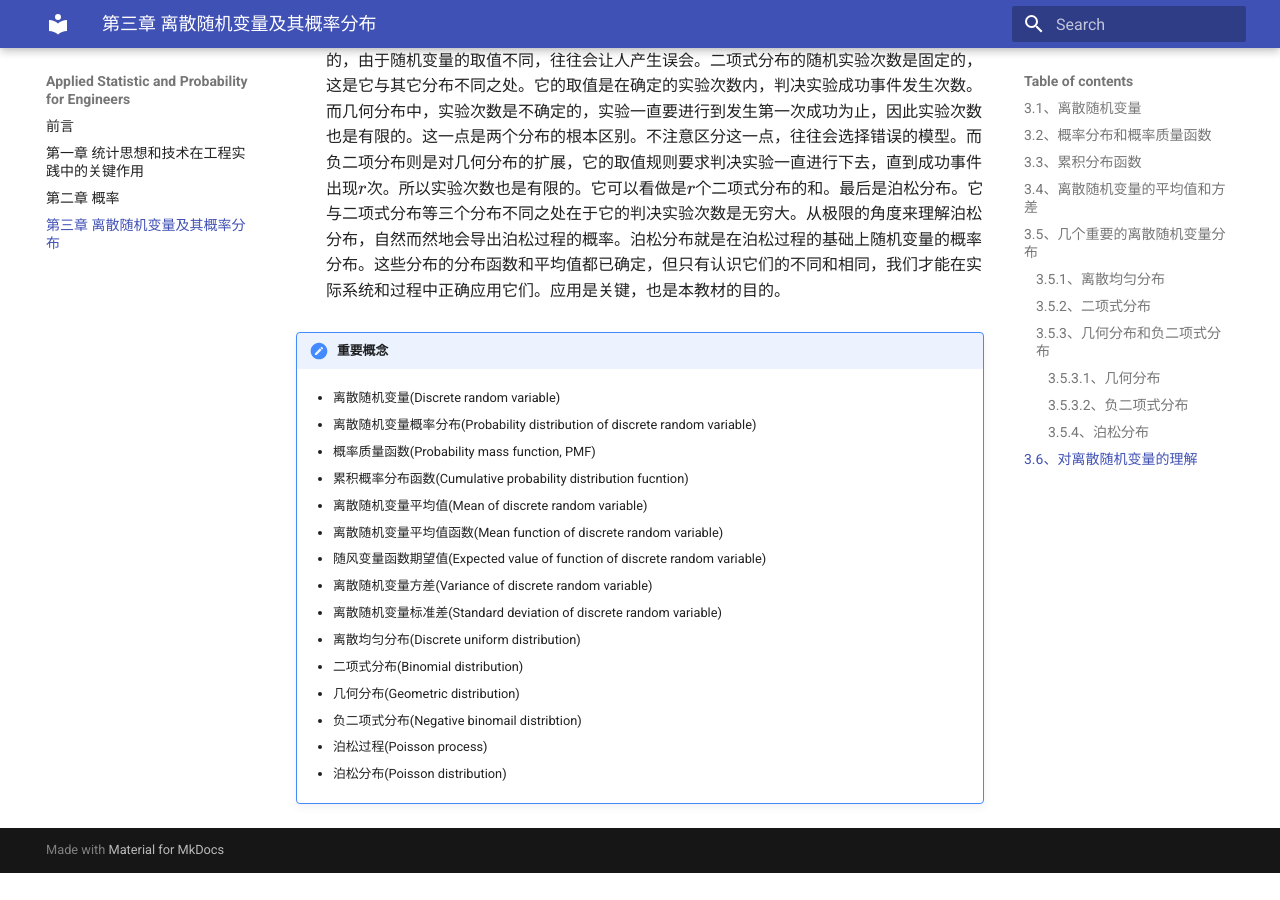
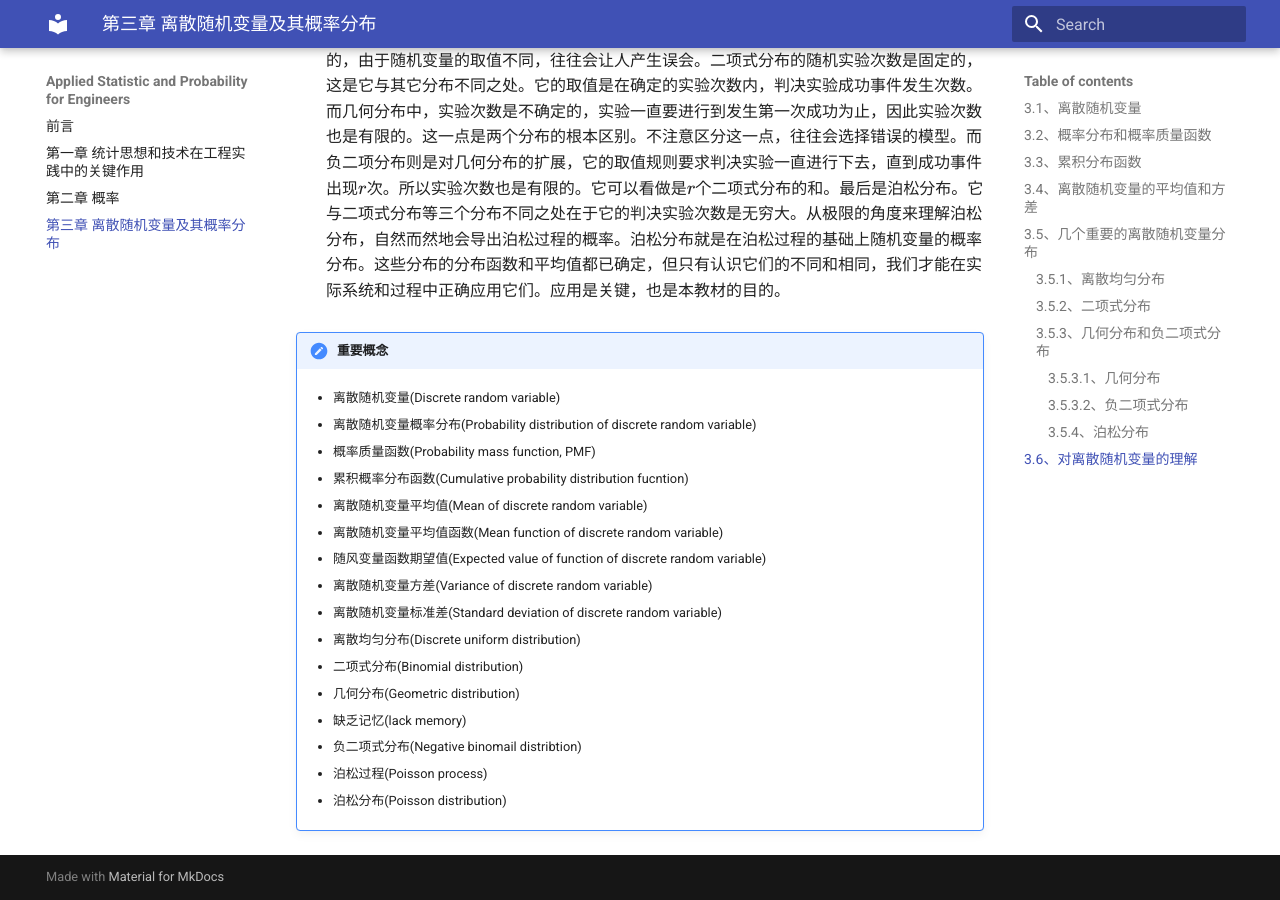
Before and after one commit to chenmich/applied_statistic_and_probability_for_engineers, an MkDocs documentation site: the page built from docs/third.md, in a window 1280 px wide and 900 px high, scrolled down 15999 px. Built offline with MkDocs 1.6.1 and Material for MkDocs 9.7.7, drawn with Linux system fonts in a browser that asks for light colours; before the commit the page ends 16872 px from its top, so only the background shows below that.

Commit message:
add the concept of "lack memory"

```diff
--- a/docs/third.md
+++ b/docs/third.md
@@ -580,6 +580,8 @@ $$
 
     - 几何分布(Geometric distribution)
 
+    - 缺乏记忆(lack memory)
+
     - 负二项式分布(Negative binomail distribtion)
 
     - 泊松过程(Poisson process)
```
